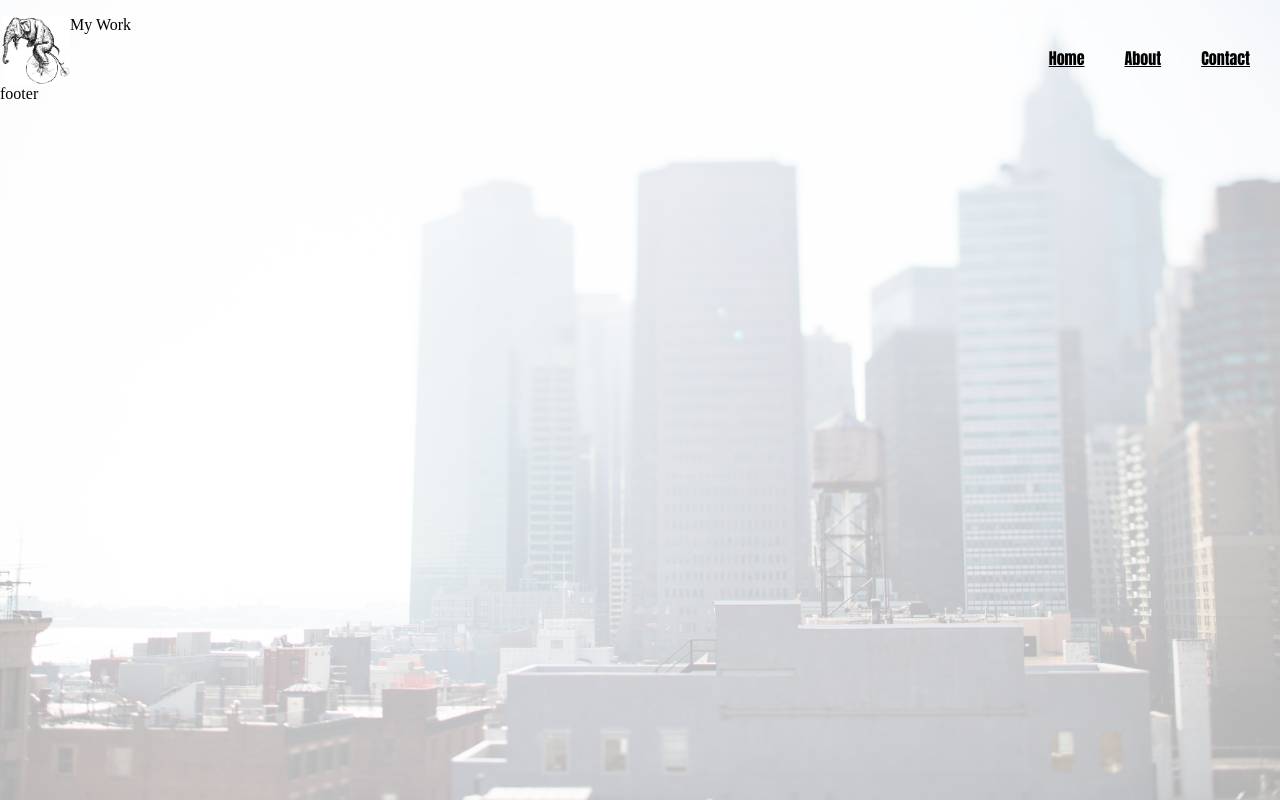
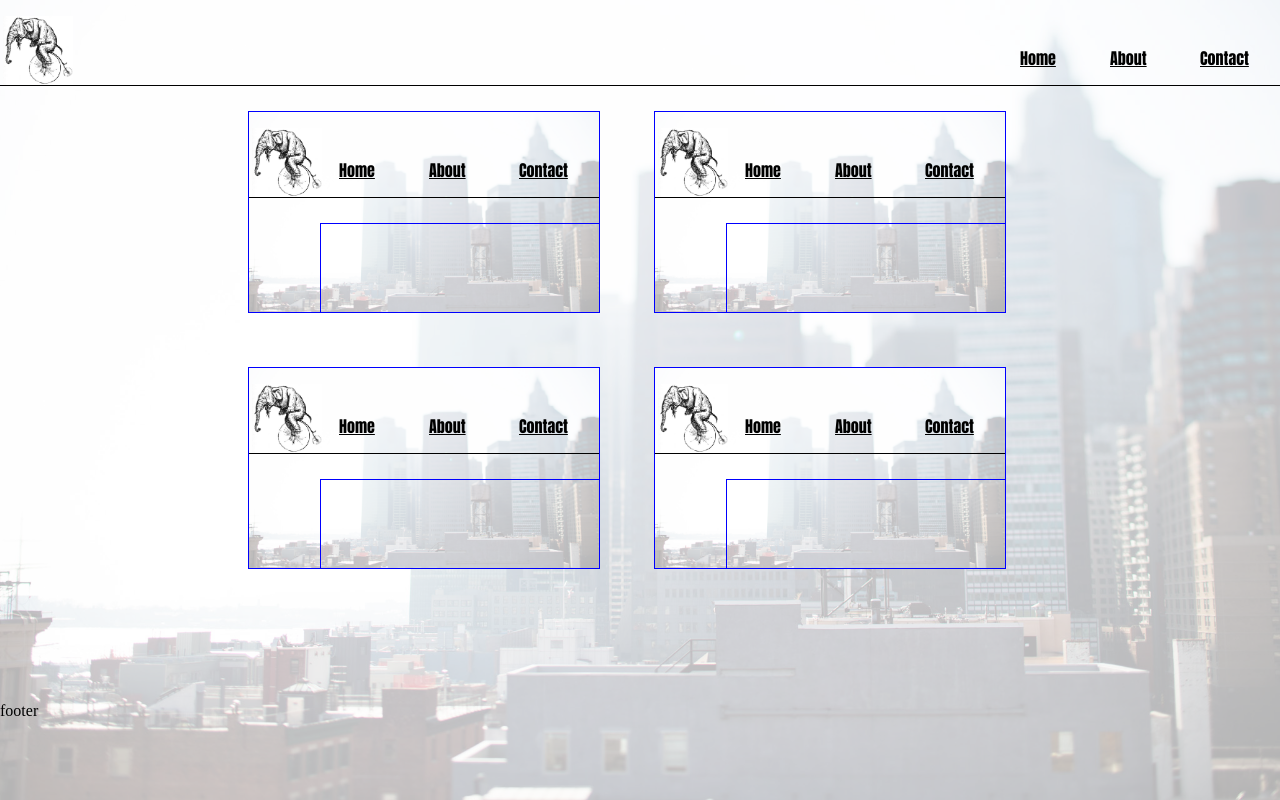
Before and after one commit to Mikeks81/Portfolio_site, a plain HTML site: page home.html in a window 1280 px wide. Drawn offline with Linux system fonts and the light colour scheme.

Commit message:
center the iframes

```diff
--- a/Home.css
+++ b/Home.css
@@ -25,7 +25,7 @@ header {
 header img {
 	width: 70px;
 	top: 0;
-	left: 0;
+	margin-left: 3px;
 	float: left;
 }
 
@@ -34,6 +34,7 @@ nav ul {
 }
 
 nav li {
+	width: 50px;
 	float: right;
 	padding: 10px 10px;
 	margin: 20px 20px 0 0;
@@ -44,9 +45,38 @@ nav a {
 	color: black;
 }
 
+nav a:hover {
+	color: red;
+}
 
 
+#content {
+	width: 100%;
+	height: 75%;
+	border-top: 1px solid black;
+	margin: 0 auto;
+	clear: both;
+}
+
+#content iframe {
+	width: 350px;
+	height: 200px;
+	margin: 25px;
+	border: 1px solid blue;
+}
+
+#frames {
+	width: 1000px;
+	padding-left: 13%;
+	margin: auto;
+	/*margin: 20px 0 0 120px;*/
+}
+
+/*.class1 {
+	padding-right: 20px
+}*/
 
 footer {
+	width: 100%;
 	clear: both;
 }
--- a/home.html
+++ b/home.html
@@ -18,7 +18,13 @@
 			</nav>
 		</header>
 		<div id="content">
-			<p>My Work</p>
+			<!-- <p>My Work</p> -->
+			<div id="frames">
+				<iframe class="1" src="#"></iframe>
+				<iframe class="2" src="#"></iframe>
+				<iframe class="1" src="#"></iframe>
+				<iframe class="2" src="#"></iframe>
+			</div>
 		</div>
 		<footer>
 			<p>footer</p>
```
